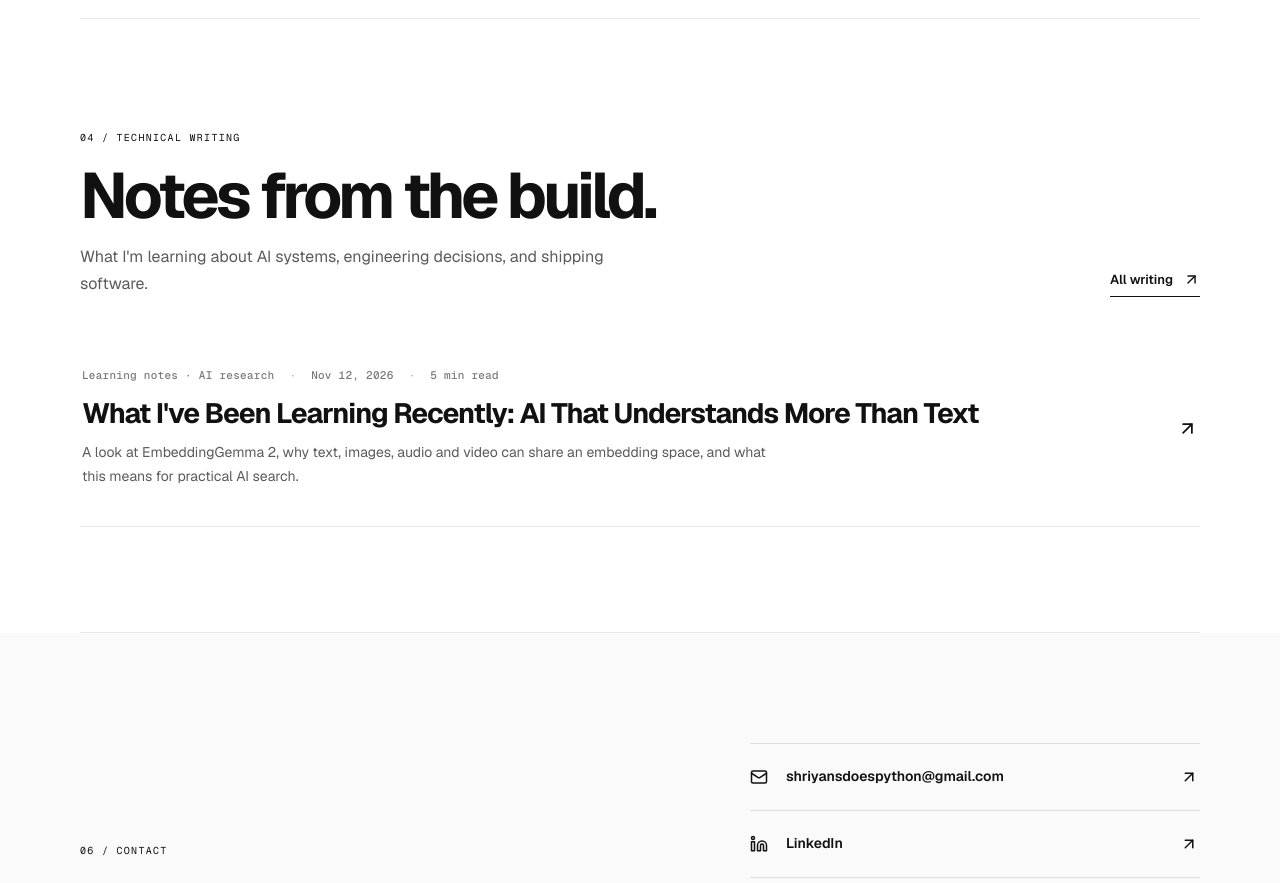
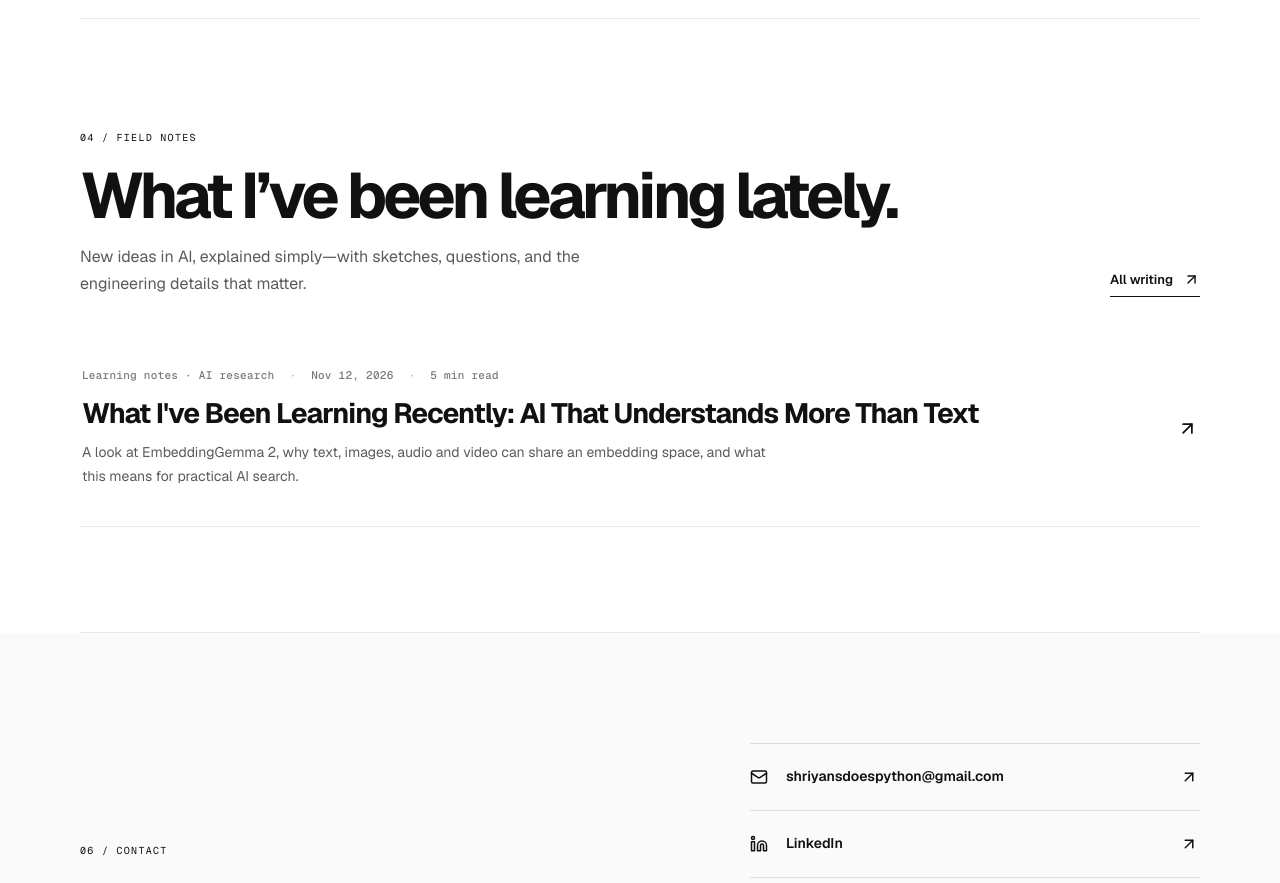
Before and after one commit to Iam-Grim-Reaper/shriyans-portfolio, a React (Vite) app: page / in a window 1280 px wide. Shown: the part 5180-6063 px from the top of the page. Built offline with nearby package versions, Linux system fonts and the light colour scheme.

Commit message:
copy(blog): feature recent AI learning notes on portfolio homepage

```diff
--- a/src/blog/Blog.jsx
+++ b/src/blog/Blog.jsx
@@ -153,7 +153,7 @@ export function BlogTeaser() {
   const { posts, status } = usePosts();
   return <section className="section wrap homepage-writing" id="writing">
     <div className="writing-section-title">
-      <div><div className="kicker">04 / TECHNICAL WRITING</div><h2>Notes from the build.</h2><p>What I'm learning about AI systems, engineering decisions, and shipping software.</p></div>
+      <div><div className="kicker">04 / FIELD NOTES</div><h2>What I’ve been learning lately.</h2><p>New ideas in AI, explained simply—with sketches, questions, and the engineering details that matter.</p></div>
       <a href="/blog" className="writing-all">All writing <ArrowUpRight size={17}/></a>
     </div>
     {posts.length ? <div className="writing-list">{posts.slice(0,3).map(p=><ArticleLink post={p} key={p.slug}/>)}</div>
```
